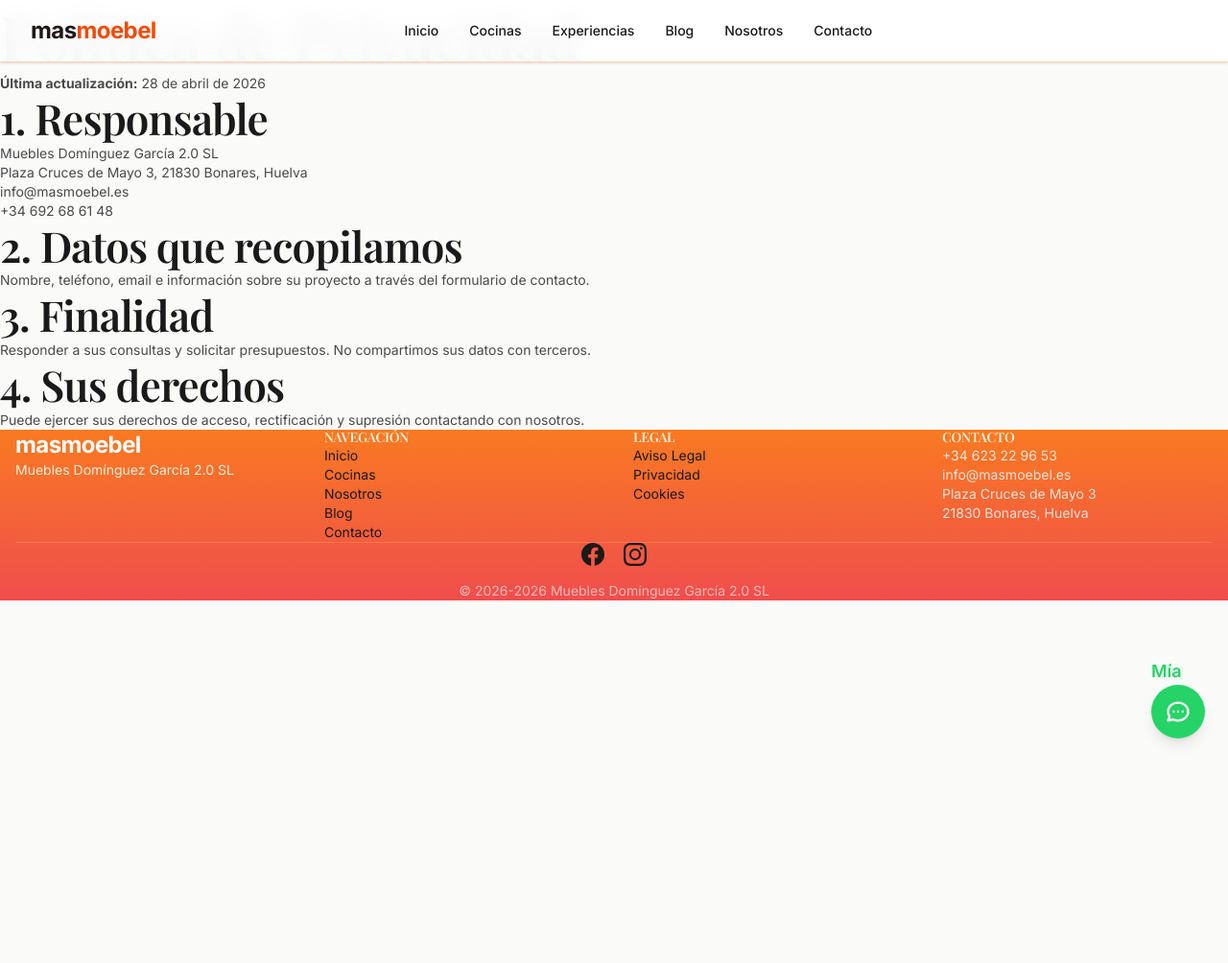
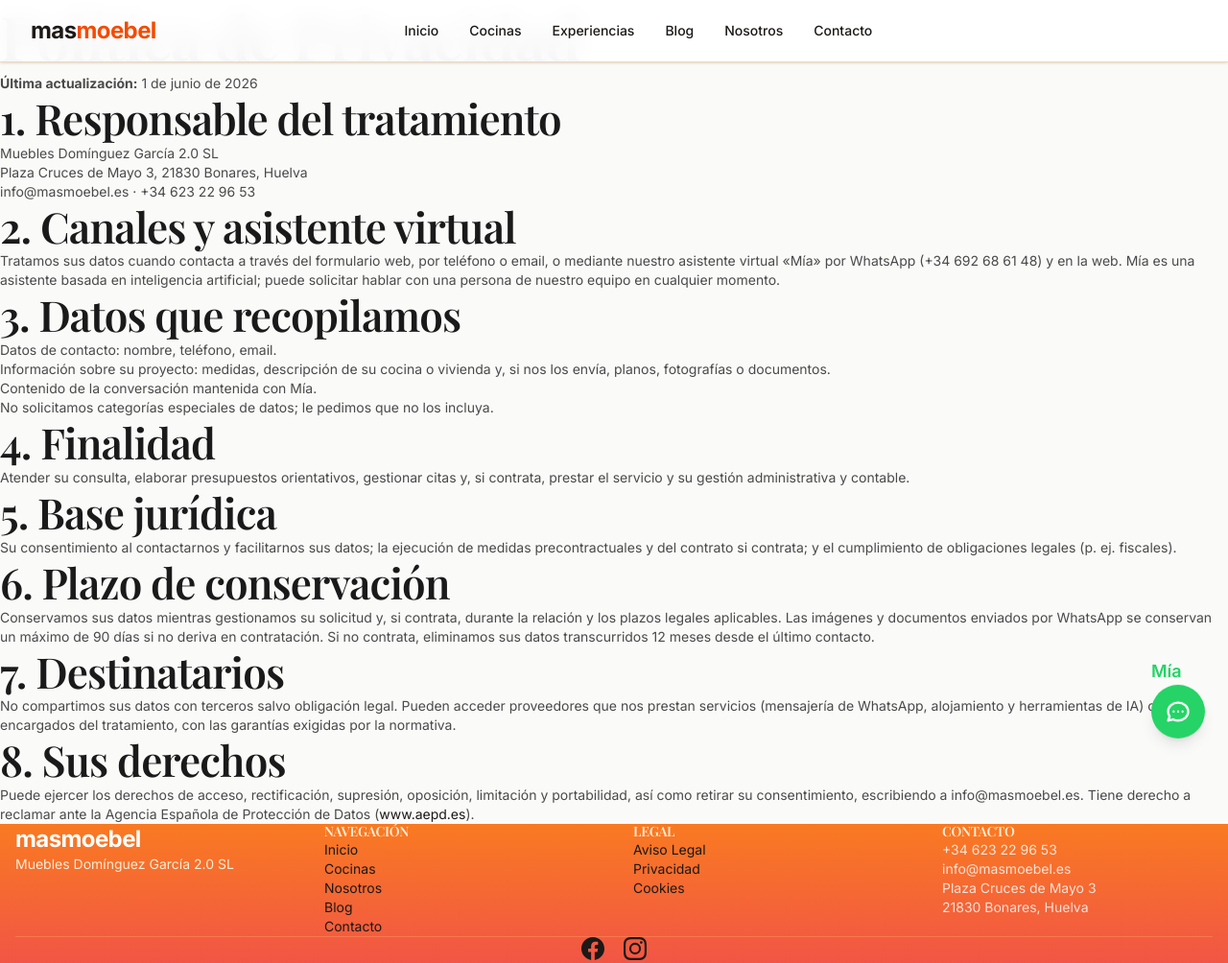
Before and after one commit to masmoebel2025-rgb/masmoebel-web, an Astro site: page /privacidad in a window 1280 px wide. Shown: the top 1004 px of the page at 96% size. Before the commit the page ends 800 px from the top, so only its background shows below. Built offline with nearby package versions, Linux system fonts and the light colour scheme; Astro itself is replaced by a stand-in of ours.

Commit message:
RGPD: ampliar politica de privacidad (IA/WhatsApp, planos, conservacion 90d, derechos+AEPD); responsable a telefono real

```diff
--- a/src/pages/privacidad.astro
+++ b/src/pages/privacidad.astro
@@ -11,14 +11,36 @@
 		<div class="container">
 			<h1 class="text-xl font-bold text-[#1A1A1A] mb-6">Política de Privacidad</h1>
 			<div class="text-sm text-[#4A4A4A] space-y-4">
-				<p><strong>Última actualización:</strong> 28 de abril de 2026</p>
-				<h2 class="text-base font-semibold text-[#1A1A1A]">1. Responsable</h2>
-				<p>Muebles Domínguez García 2.0 SL<br/>Plaza Cruces de Mayo 3, 21830 Bonares, Huelva<br/>info@masmoebel.es<br/>+34 692 68 61 48</p>				<h2 class="text-base font-semibold text-[#1A1A1A]">2. Datos que recopilamos</h2>
-				<p>Nombre, teléfono, email e información sobre su proyecto a través del formulario de contacto.</p>
-				<h2 class="text-base font-semibold text-[#1A1A1A]">3. Finalidad</h2>
-				<p>Responder a sus consultas y solicitar presupuestos. No compartimos sus datos con terceros.</p>
-				<h2 class="text-base font-semibold text-[#1A1A1A]">4. Sus derechos</h2>
-				<p>Puede ejercer sus derechos de acceso, rectificación y supresión contactando con nosotros.</p>
+				<p><strong>Última actualización:</strong> 1 de junio de 2026</p>
+
+				<h2 class="text-base font-semibold text-[#1A1A1A]">1. Responsable del tratamiento</h2>
+				<p>Muebles Domínguez García 2.0 SL<br/>Plaza Cruces de Mayo 3, 21830 Bonares, Huelva<br/>info@masmoebel.es · +34 623 22 96 53</p>
+
+				<h2 class="text-base font-semibold text-[#1A1A1A]">2. Canales y asistente virtual</h2>
+				<p>Tratamos sus datos cuando contacta a través del formulario web, por teléfono o email, o mediante nuestro asistente virtual «Mía» por WhatsApp (+34 692 68 61 48) y en la web. Mía es una asistente basada en inteligencia artificial; puede solicitar hablar con una persona de nuestro equipo en cualquier momento.</p>
+
+				<h2 class="text-base font-semibold text-[#1A1A1A]">3. Datos que recopilamos</h2>
+				<ul class="list-disc pl-5 space-y-1">
+					<li>Datos de contacto: nombre, teléfono, email.</li>
+					<li>Información sobre su proyecto: medidas, descripción de su cocina o vivienda y, si nos los envía, planos, fotografías o documentos.</li>
+					<li>Contenido de la conversación mantenida con Mía.</li>
+				</ul>
+				<p>No solicitamos categorías especiales de datos; le pedimos que no los incluya.</p>
+
+				<h2 class="text-base font-semibold text-[#1A1A1A]">4. Finalidad</h2>
+				<p>Atender su consulta, elaborar presupuestos orientativos, gestionar citas y, si contrata, prestar el servicio y su gestión administrativa y contable.</p>
+
+				<h2 class="text-base font-semibold text-[#1A1A1A]">5. Base jurídica</h2>
+				<p>Su consentimiento al contactarnos y facilitarnos sus datos; la ejecución de medidas precontractuales y del contrato si contrata; y el cumplimiento de obligaciones legales (p. ej. fiscales).</p>
+
+				<h2 class="text-base font-semibold text-[#1A1A1A]">6. Plazo de conservación</h2>
+				<p>Conservamos sus datos mientras gestionamos su solicitud y, si contrata, durante la relación y los plazos legales aplicables. Las imágenes y documentos enviados por WhatsApp se conservan un máximo de 90 días si no deriva en contratación. Si no contrata, eliminamos sus datos transcurridos 12 meses desde el último contacto.</p>
+
+				<h2 class="text-base font-semibold text-[#1A1A1A]">7. Destinatarios</h2>
+				<p>No compartimos sus datos con terceros salvo obligación legal. Pueden acceder proveedores que nos prestan servicios (mensajería de WhatsApp, alojamiento y herramientas de IA) como encargados del tratamiento, con las garantías exigidas por la normativa.</p>
+
+				<h2 class="text-base font-semibold text-[#1A1A1A]">8. Sus derechos</h2>
+				<p>Puede ejercer los derechos de acceso, rectificación, supresión, oposición, limitación y portabilidad, así como retirar su consentimiento, escribiendo a info@masmoebel.es. Tiene derecho a reclamar ante la Agencia Española de Protección de Datos (<a href="https://www.aepd.es" class="text-orange-600 underline">www.aepd.es</a>).</p>
 			</div>
 		</div>
 	</main>
```
